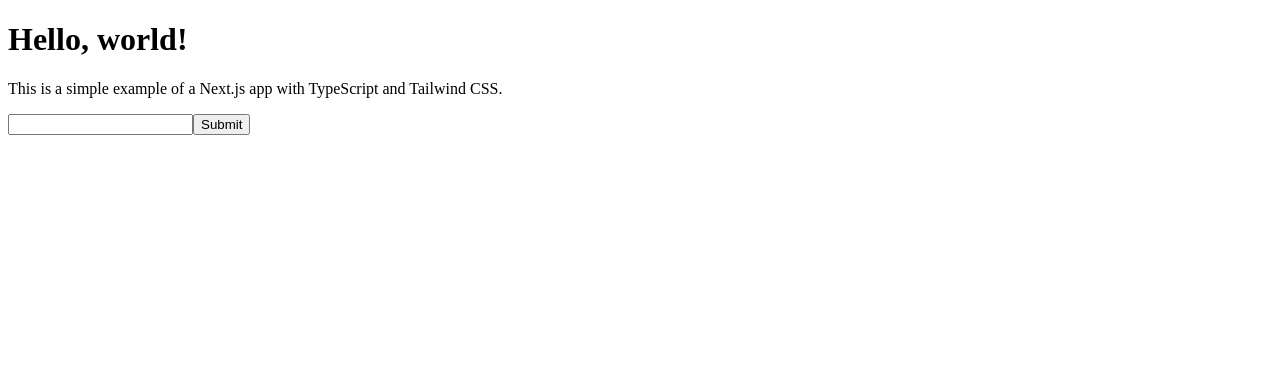
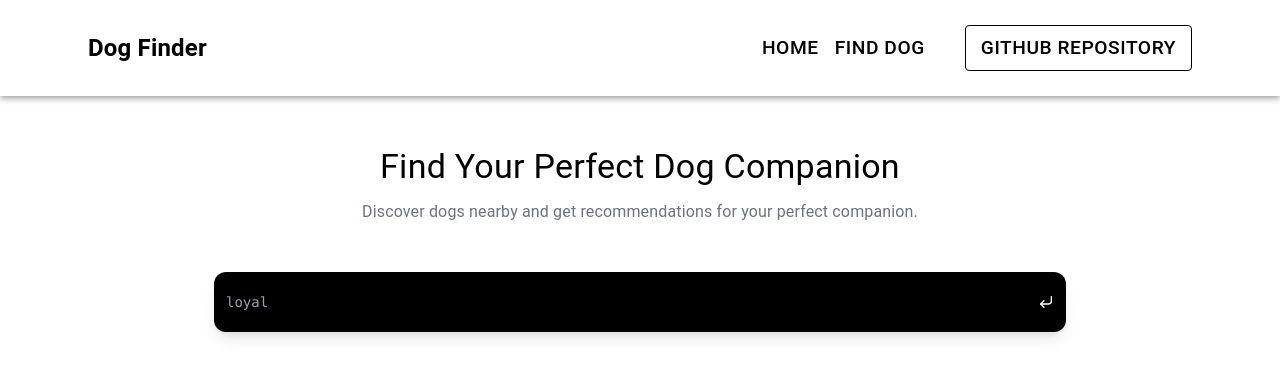
Before and after one commit to madData24/petRecommend, a Next.js app: page / in a window 1280 px wide. Shown: the top 378 px of the page. Built offline with nearby package versions, Linux system fonts and the light colour scheme.

Commit message:
landing and finddog

```diff
--- /dev/null
+++ b/app/components/Content.tsx
@@ -0,0 +1,72 @@
+import { Typography, Button, Container } from "@mui/material";
+import { SubmitButton } from "./SubmitButton";
+import { useState, FormEvent } from "react";
+
+const Content = () => {
+    const [inputValue, setInputValue] = useState<string>("");
+    const [result, setResult] = useState(null);
+
+    const handleChange = (e: React.ChangeEvent<HTMLInputElement>) => {
+        setInputValue(e.target.value);
+    };
+
+    const handleSubmit = async (e: FormEvent) => {
+        e.preventDefault();
+        console.log("User word:", inputValue);
+        try {
+            const response = await fetch("https://wdragj.pythonanywhere.com/api/breedRecommend", {
+                method: "POST", // or 'GET', depending on your API
+                headers: {
+                    "Content-Type": "application/json",
+                },
+                body: JSON.stringify({ input: inputValue }), // adjust this depending on how your API expects the data
+            });
+
+            if (!response.ok) {
+                throw new Error(`Error: ${response.status}`);
+            }
+
+            const data = await response.json();
+            console.log("Data: ", data);
+            setResult(data);
+        } catch (error) {
+            console.error("Error fetching data: ", error);
+            setResult(null);
+        }
+    };
+
+    return (
+        <>
+            <Container maxWidth="md" style={{ textAlign: "center", marginTop: "50px" }}>
+                <Typography variant="h4" gutterBottom>
+                    Find Your Perfect Dog Companion <br />
+                </Typography>
+                <Typography variant="subtitle1" gutterBottom>
+                    <p className="text-gray-500 mb-12 text-base animate-in fade-in slide-in-from-bottom-4 duration-1200 ease-in-out">
+                        Discover dogs nearby and get recommendations for your perfect companion.
+                    </p>
+                </Typography>
+
+                <form
+                    action={"/findDog"}
+                    className="bg-black rounded-xl shadow-lg h-fit flex flex-row px-1 items-center w-full"
+                    style={{ height: "60px" }}
+                    onSubmit={handleSubmit}
+                >
+                    <input
+                        type="text"
+                        name="prompt"
+                        value={inputValue}
+                        onChange={handleChange}
+                        placeholder="loyal"
+                        className="bg-transparent text-white placeholder:text-gray-400 ring-0 outline-none resize-none py-2.5 px-2 font-mono text-sm h-10 w-full transition-all duration-300"
+                    />
+                    <input aria-hidden type="text" name="token" value={"token"} className="hidden" readOnly />
+                    <SubmitButton />
+                </form>
+            </Container>
+        </>
+    );
+};
+
+export default Content;
--- /dev/null
+++ b/app/components/Loader.tsx
@@ -0,0 +1,5 @@
+import { Loader2 } from "lucide-react";
+
+export function Loader() {
+    return <Loader2 size={16} className="animate-spin" />;
+}
--- /dev/null
+++ b/app/components/Navbar.tsx
@@ -0,0 +1,40 @@
+// components/Navbar.tsx
+import { AppBar, Toolbar, Typography, Button, Container, Box } from "@mui/material";
+import Link from "next/link";
+
+export default function Navbar() {
+    return (
+        <AppBar position="static" style={{ background: "white", padding: "1rem 0" }}>
+            <Container maxWidth="lg">
+                <Toolbar sx={{ color: "black", display: "flex", justifyContent: "space-between" }}>
+                    <Typography variant="h6" component="div" sx={{ fontWeight: "bold", fontSize: "1.5rem" }}>
+                        Dog Finder
+                    </Typography>
+                    <Box>
+                        <Link href="/" passHref>
+                            <Button color="inherit" variant="text" style={{ color: "black", fontSize: "1.2rem" }}>
+                                Home
+                            </Button>
+                        </Link>
+                        <Link href="/findDog" passHref>
+                            <Button color="inherit" variant="text" style={{ color: "black", fontSize: "1.2rem" }}>
+                                Find Dog
+                            </Button>
+                        </Link>
+                        <Button
+                            variant="outlined"
+                            color="inherit"
+                            component="a"
+                            href="https://github.com/madData24/petRecommend"
+                            target="_blank"
+                            rel="noopener noreferrer"
+                            style={{ marginLeft: "2rem", fontSize: "1.2rem" }}
+                        >
+                            Github Repository
+                        </Button>
+                    </Box>
+                </Toolbar>
+            </Container>
+        </AppBar>
+    );
+}
--- /dev/null
+++ b/app/components/SubmitButton.tsx
@@ -0,0 +1,23 @@
+import { CornerDownLeft } from "lucide-react";
+import React from "react";
+import { useForm } from "react-hook-form";
+import { Loader } from "./Loader";
+
+export const SubmitButton = React.forwardRef<HTMLButtonElement>((_, ref) => {
+    const {
+        formState: { isSubmitting },
+    } = useForm();
+
+    return (
+        <button
+            ref={ref}
+            type="submit"
+            disabled={isSubmitting}
+            aria-disabled={isSubmitting}
+            className="text-white rounded-lg hover:bg-white/25 focus:bg-white/25 w-8 h-8 aspect-square flex items-center justify-center ring-0 outline-0"
+        >
+            {isSubmitting ? <Loader /> : <CornerDownLeft size={16} />}
+        </button>
+    );
+});
+SubmitButton.displayName = "SubmitButton";
--- a/app/layout.tsx
+++ b/app/layout.tsx
@@ -1,6 +1,6 @@
 import type { Metadata } from "next";
 import { Inter } from "next/font/google";
-import "./globals.css";
+import "../styles/globals.css";
 
 const inter = Inter({ subsets: ["latin"] });
 
--- /dev/null
+++ b/pages/findDog.tsx
@@ -0,0 +1,65 @@
+import { NextPage } from "next";
+import { useEffect, useState } from "react";
+import { Container, Typography } from "@mui/material";
+import Navbar from "../app/components/Navbar";
+
+const FindDog: NextPage = () => {
+    const [dogs, setDogs] = useState<any[]>([]);
+
+    useEffect(() => {
+        const fetchDogs = async () => {
+            try {
+                const tokenResponse = await fetch("https://api.petfinder.com/v2/oauth2/token", {
+                    method: "POST",
+                    headers: {
+                        "Content-Type": "application/json",
+                    },
+                    body: JSON.stringify({
+                        grant_type: "client_credentials",
+                        client_id: "RYkL8o0DxVBE98vMdkRvVCEGTw7SkgIAXhNsISaahLGML34szc",
+                        client_secret: "JXf2XvJnSxUnunToKxAQWfJVZo9qwrF0i1wh555r",
+                    }),
+                });
+
+                if (!tokenResponse.ok) {
+                    throw new Error("Failed to obtain token");
+                }
+
+                const { access_token } = await tokenResponse.json();
+
+                const dogsResponse = await fetch("https://api.petfinder.com/v2/animals", {
+                    headers: {
+                        Authorization: `Bearer ${access_token}`,
+                    },
+                });
+
+                if (!dogsResponse.ok) {
+                    throw new Error("Failed to fetch dogs");
+                }
+
+                const { animals } = await dogsResponse.json();
+                setDogs(animals);
+            } catch (error) {
+                console.error("Error:", error);
+            }
+        };
+
+        fetchDogs();
+    }, []);
+
+    return (
+        <div>
+            <Navbar />
+            <Container maxWidth="md" style={{ marginTop: "50px", textAlign: "center" }}>
+                <Typography variant="h4">Find Your Perfect Dog Companion</Typography>
+                <ul>
+                    {dogs.map((dog) => (
+                        <li key={dog.id}>{dog.name}</li>
+                    ))}
+                </ul>
+            </Container>
+        </div>
+    );
+};
+
+export default FindDog;
--- a/pages/index.tsx
+++ b/pages/index.tsx
@@ -1,49 +1,16 @@
-import { useState, FormEvent } from "react";
+import type { NextPage } from "next";
+import Navbar from "../app/components/Navbar";
+import Content from "../app/components/Content";
 
-export default function Home() {
-    const [inputValue, setInputValue] = useState<string>("");
-    const [result, setResult] = useState(null);
+import "../styles/globals.css";
 
-    const handleChange = (e: React.ChangeEvent<HTMLInputElement>) => {
-        setInputValue(e.target.value);
-    };
-
-    const handleSubmit = async (e: FormEvent) => {
-        e.preventDefault();
-        console.log("Submitting", inputValue);
-        try {
-            const response = await fetch("/api/breedRecommend", {
-                method: "POST", // or 'GET', depending on your API
-                headers: {
-                    "Content-Type": "application/json",
-                },
-                body: JSON.stringify({ input: inputValue }), // adjust this depending on how your API expects the data
-            });
-
-            if (!response.ok) {
-                throw new Error(`Error: ${response.status}`);
-            }
-
-            const data = await response.json();
-            console.log("Data: ", data);
-            setResult(data);
-        } catch (error) {
-            console.error("Error fetching data: ", error);
-            setResult(null);
-        }
-    };
-
+const Home: NextPage = () => {
     return (
         <>
-            <h1>Hello, world!</h1>
-            <p>This is a simple example of a Next.js app with TypeScript and Tailwind CSS.</p>
-            <div>
-                <form onSubmit={handleSubmit}>
-                    <input type="text" value={inputValue} onChange={handleChange} />
-                    <button type="submit">Submit</button>
-                </form>
-                {result && <div>Recommended Breeds: {JSON.stringify(result)}</div>}
-            </div>
+            <Navbar />
+            <Content />
         </>
     );
-}
+};
+
+export default Home;
--- a/styles/globals.css
+++ b/styles/globals.css
@@ -18,7 +18,10 @@
 
 body {
     /* color: rgb(var(--foreground-rgb)); */
-    background: white;
+    /* background: white; */
+    margin: 0;
+    padding: 0;
+    box-sizing: border-box;
 }
 
 @layer utilities {
```
Also changed, not shown: package.json (+11 -4 lines), requirements.txt (deleted), 2 other files (tests, documents, lock files or other folders).
